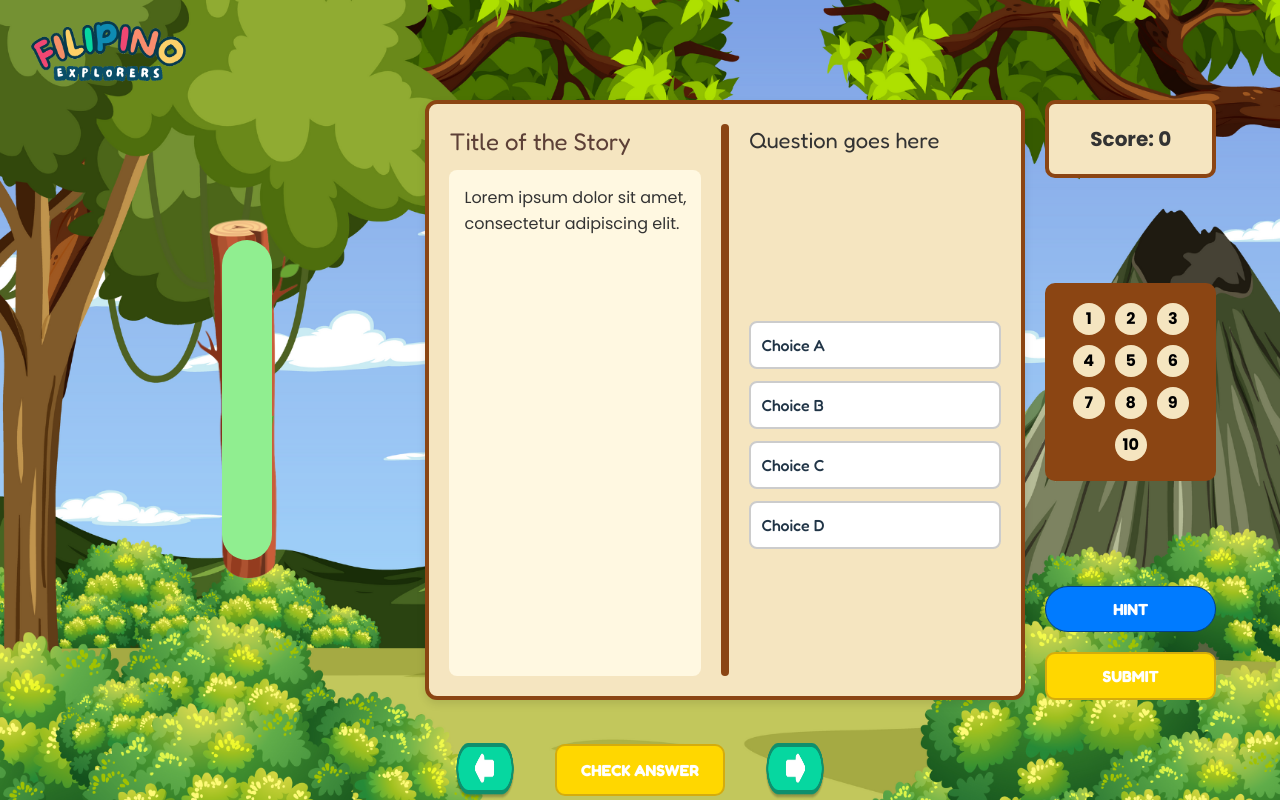
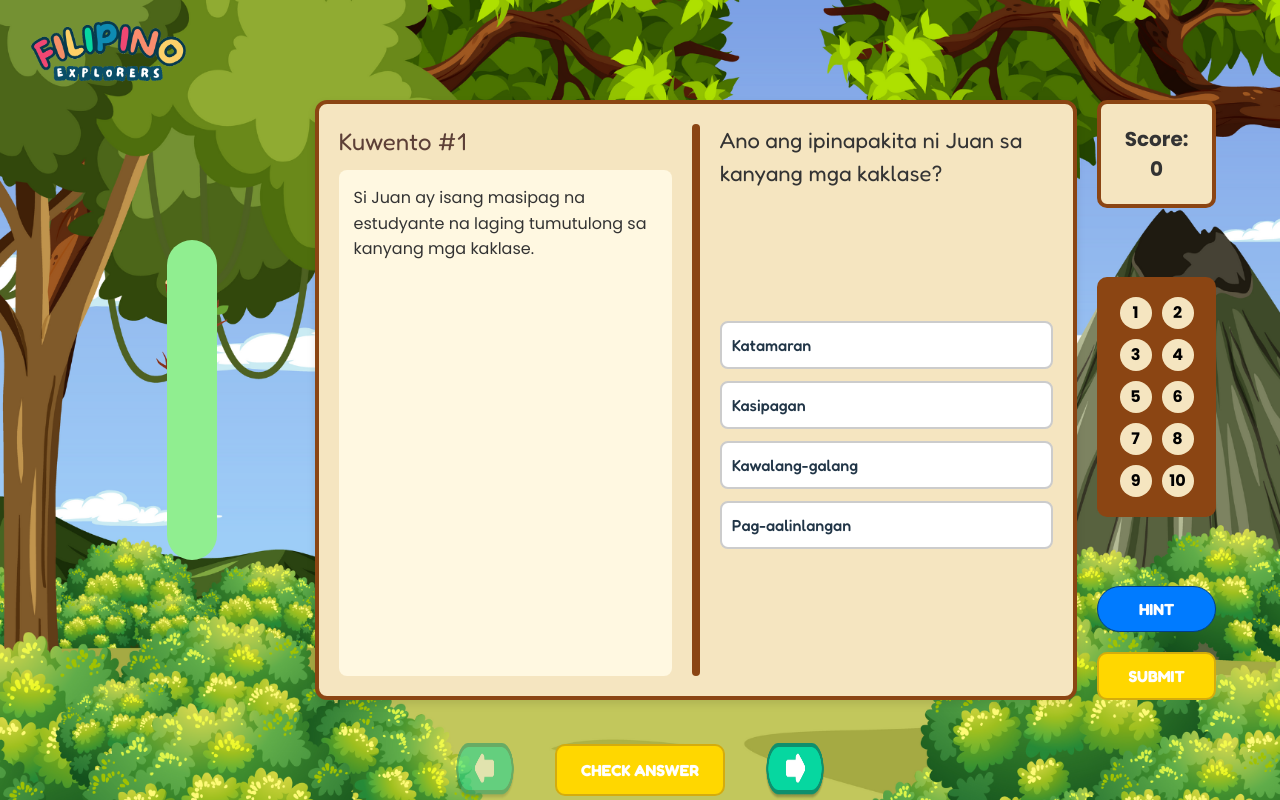
Before and after one commit to AbarquezMyk/Capstone_FilipinoExplorers, a React (Vite) app in the folder frontend/: page /paaralanquest in a window 1280 px wide. Built offline with nearby package versions, Linux system fonts and the light colour scheme.

Commit message:
Add 15 story-question sets and arrow navigation for Paaralan Quest

```diff
--- a/frontend/src/assets/PaaralanQuest.jsx
+++ b/frontend/src/assets/PaaralanQuest.jsx
@@ -1,11 +1,123 @@
-import React from 'react';
+console.log("✅ PaaralanQuest component is rendering.");
+
+import React, { useState } from 'react';
 import Background from '../assets/images/Paaralan Quest/Paaralan Quest BG.png';
 import Logo from '../assets/images/Logo.png';
 import StickImage from '../assets/images/Buttons and Other/Timer Log.png';
 import LeftArrow from '../assets/images/Buttons and Other/button prev.png';
 import RightArrow from '../assets/images/Buttons and Other/button next.png';
 
+// ✅ Sample Story Data (Add 13 more later)
+const storyData = [
+  {
+    story: "Si Juan ay isang masipag na estudyante na laging tumutulong sa kanyang mga kaklase.",
+    question: "Ano ang ipinapakita ni Juan sa kanyang mga kaklase?",
+    choices: ["Katamaran", "Kasipagan", "Kawalang-galang", "Pag-aalinlangan"],
+    correctAnswer: 1,
+  },
+  {
+    story: "Isang araw, nagtanim ng buto ng mangga si Ana at araw-araw niya itong dinilig.",
+    question: "Ano ang aral sa kwento ni Ana?",
+    choices: ["Ang prutas ay masarap", "Ang tubig ay mahalaga", "Ang tiyaga ay may magandang bunga", "Ang araw ay mainit"],
+    correctAnswer: 2,
+  },
+  {
+    story: "Tuwing hapon, tinutulungan ni Marco ang kanyang lola sa pagtitinda ng gulay sa palengke.",
+    question: "Ano ang ipinapakita ni Marco sa kanyang lola?",
+    choices: ["Pagiging makasarili", "Pagmamalaki", "Paggalang at pagtulong", "Pag-aaksaya ng oras"],
+    correctAnswer: 2,
+  },
+  {
+    story: "Masayang naglaro si Liza at ang kanyang mga kaibigan sa parke pagkatapos ng klase.",
+    question: "Ano ang ginagawa ni Liza pagkatapos ng klase?",
+    choices: ["Nag-aaral", "Nagpapahinga", "Naglalaba", "Naglaro sa parke"],
+    correctAnswer: 3,
+  },
+  {
+    story: "Si Mang Tonyo ay palaging naglilinis ng kanyang bakuran tuwing umaga.",
+    question: "Ano ang ugali ni Mang Tonyo batay sa kwento?",
+    choices: ["Tamad", "Malinis at masinop", "Makalat", "Pasaway"],
+    correctAnswer: 1,
+  },
+  {
+    story: "Nagbigay ng pagkain si Carla sa batang lansangan nang makita niya ito sa daan.",
+    question: "Anong katangian ni Carla ang ipinakita sa kwento?",
+    choices: ["Pagkainggitin", "Madamot", "Mapagbigay", "Palaaway"],
+    correctAnswer: 2,
+  },
+  {
+    story: "Laging pinupuri ng kanyang guro si Ben dahil sa maayos niyang pagsusulat.",
+    question: "Bakit pinupuri si Ben ng kanyang guro?",
+    choices: ["Magaling siyang sumayaw", "Maayos siyang magsulat", "Mahusay siyang umawit", "Magaling siyang magbasa"],
+    correctAnswer: 1,
+  },
+  {
+    story: "Naglakad si Noel ng isang kilometro upang makarating sa paaralan kahit umuulan.",
+    question: "Anong katangian ang ipinakita ni Noel?",
+    choices: ["Katamaran", "Katapatan", "Kasipagan at tiyaga", "Kabastusan"],
+    correctAnswer: 2,
+  },
+  {
+    story: "Tuwing Sabado, nagsisimba ang pamilya Reyes bilang pasasalamat.",
+    question: "Ano ang ginagawa ng pamilya Reyes tuwing Sabado?",
+    choices: ["Namamasyal", "Nagsisimba", "Naglalaro", "Namimili"],
+    correctAnswer: 1,
+  },
+  {
+    story: "Pinagbigyan ni Aling Rosa ang hiling ng kanyang anak na bumili ng libro.",
+    question: "Ano ang hiningi ng anak ni Aling Rosa?",
+    choices: ["Laruan", "Damit", "Sapatos", "Libro"],
+    correctAnswer: 3,
+  },
+  {
+    story: "Si Dan ay hindi nanood ng TV at sa halip ay nag-aral para sa pagsusulit.",
+    question: "Ano ang ginawa ni Dan sa halip na manood ng TV?",
+    choices: ["Nagluto", "Natulog", "Nag-aral", "Naglaro"],
+    correctAnswer: 2,
+  },
+  {
+    story: "Tinulungan ni May si Lisa sa paggawa ng takdang-aralin sa Filipino.",
+    question: "Anong asignatura ang tinulungan ni May kay Lisa?",
+    choices: ["Matematika", "Agham", "Filipino", "Araling Panlipunan"],
+    correctAnswer: 2,
+  },
+  {
+    story: "Naglinis ng silid-aralan ang mga mag-aaral bago umuwi.",
+    question: "Ano ang ginawa ng mga mag-aaral bago umuwi?",
+    choices: ["Naglaro", "Naglinis ng silid-aralan", "Nag-quiz", "Nag-sine"],
+    correctAnswer: 1,
+  },
+  {
+    story: "Tumulong si Karen sa mga batang walang dalang lapis sa klase.",
+    question: "Ano ang tulong na ginawa ni Karen?",
+    choices: ["Nagbahagi ng lapis", "Nagpahiram ng libro", "Naglinis ng klasrum", "Nagbigay ng pera"],
+    correctAnswer: 0,
+  },
+  {
+    story: "Pinatawad ni Andrea ang kanyang kaibigan matapos silang mag-away.",
+    question: "Ano ang ginawa ni Andrea sa kanyang kaibigan?",
+    choices: ["Pinagalitan", "Pinalayas", "Pinatawad", "Pinagsabihan"],
+    correctAnswer: 2,
+  }
+];
+
+
 const PaaralanQuest = () => {
+  const [currentIndex, setCurrentIndex] = useState(0);
+  const current = storyData[currentIndex];
+
+  const handleNext = () => {
+    if (currentIndex < storyData.length - 1) {
+      setCurrentIndex(currentIndex + 1);
+    }
+  };
+
+  const handlePrev = () => {
+    if (currentIndex > 0) {
+      setCurrentIndex(currentIndex - 1);
+    }
+  };
+
   return (
     <div
       style={{
@@ -92,7 +204,7 @@ const PaaralanQuest = () => {
           {/* Title + Story */}
           <div style={{ flex: 1, paddingRight: '20px', display: 'flex', flexDirection: 'column' }}>
             <h2 style={{ fontSize: '24px', marginBottom: '10px', color: '#5D4037' }}>
-              Title of the Story
+              Kuwento #{currentIndex + 1}
             </h2>
             <div
               style={{
@@ -106,7 +218,7 @@ const PaaralanQuest = () => {
                 color: '#333',
               }}
             >
-              Lorem ipsum dolor sit amet, consectetur adipiscing elit.
+              {current.story}
             </div>
           </div>
 
@@ -121,10 +233,10 @@ const PaaralanQuest = () => {
           {/* Question + Choices */}
           <div style={{ flex: 1, paddingLeft: '20px', display: 'flex', flexDirection: 'column' }}>
             <div style={{ flex: 1, marginBottom: '20px' }}>
-              <h2 style={{ fontSize: '22px', color: '#333' }}>Question goes here</h2>
+              <h2 style={{ fontSize: '22px', color: '#333' }}>{current.question}</h2>
             </div>
             <div style={{ flex: 2, display: 'flex', flexDirection: 'column', gap: '12px' }}>
-              {['Choice A', 'Choice B', 'Choice C', 'Choice D'].map((choice, index) => (
+              {current.choices.map((choice, index) => (
                 <button
                   key={index}
                   style={{
@@ -257,7 +369,13 @@ const PaaralanQuest = () => {
         <img
           src={LeftArrow}
           alt="Previous"
-          style={{ width: '60px', height: '60px', cursor: 'pointer' }}
+          onClick={handlePrev}
+          style={{
+            width: '60px',
+            height: '60px',
+            cursor: currentIndex > 0 ? 'pointer' : 'not-allowed',
+            opacity: currentIndex > 0 ? 1 : 0.5,
+          }}
         />
 
         <button
@@ -278,7 +396,13 @@ const PaaralanQuest = () => {
         <img
           src={RightArrow}
           alt="Next"
-          style={{ width: '60px', height: '60px', cursor: 'pointer' }}
+          onClick={handleNext}
+          style={{
+            width: '60px',
+            height: '60px',
+            cursor: currentIndex < storyData.length - 1 ? 'pointer' : 'not-allowed',
+            opacity: currentIndex < storyData.length - 1 ? 1 : 0.5,
+          }}
         />
       </div>
     </div>
```
